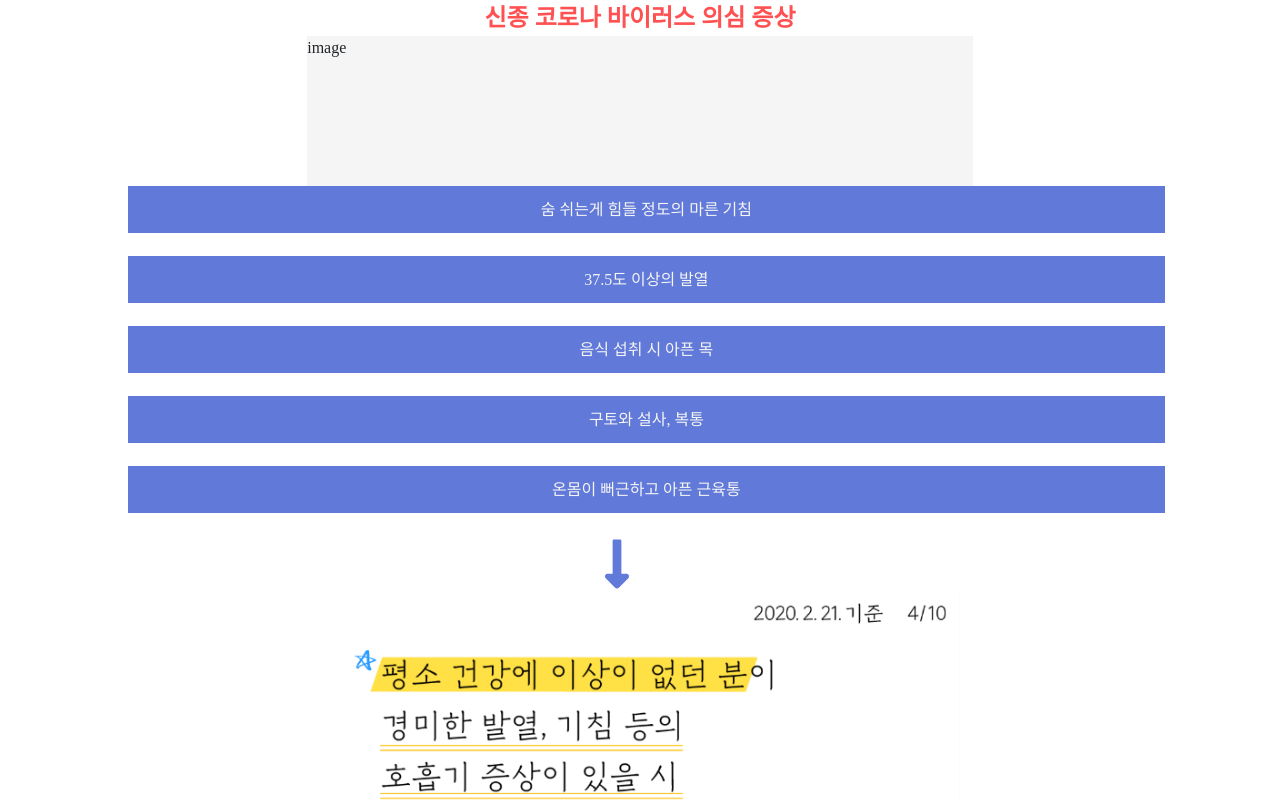
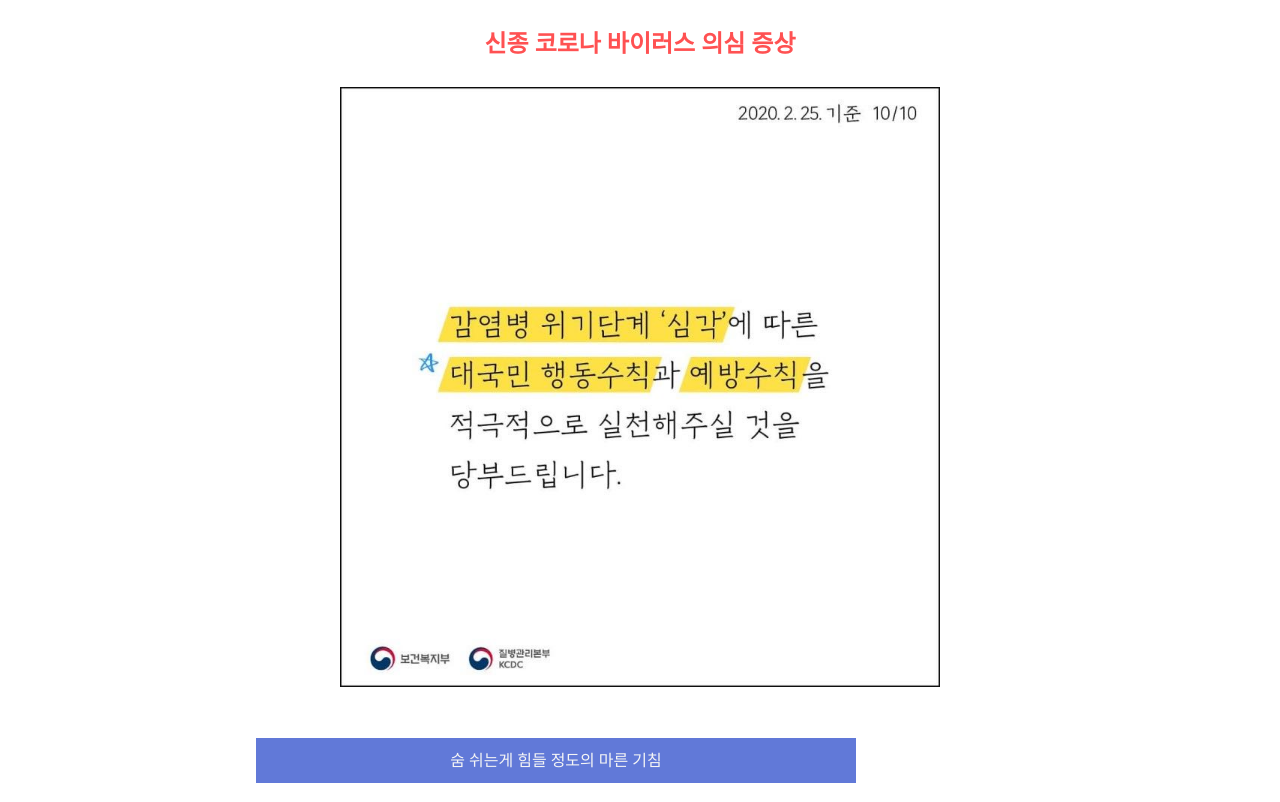
Before and after one commit to yiyb0603/Here-Corona, a React (Create React App) app: page /symptom in a window 1280 px wide. Shown: the top 802 px of the page. Built offline with nearby package versions, Linux system fonts and the light colour scheme; what core-decorators would draw is missing.

Commit message:
[ADD&FIX]이미지 추가
의심증상 이미지 추가, 스타일링

```diff
--- a/src/components/Symptom/symptom.js
+++ b/src/components/Symptom/symptom.js
@@ -1,16 +1,19 @@
 //의심 증상
 import React from 'react';
 import './symptom.scss';
+
 import { FaLongArrowAltDown } from "react-icons/fa";
+
 import symptom1 from 'asset/images/symptom1.png';
 import symptom2 from 'asset/images/symptom2.png';
 import symptom3 from 'asset/images/symptom3.png';
+import symptomMain from 'asset/images/symptomMain.jpg';
 
 const Symptom =()=> {
     return(
         <>
         <div className="symptom-title">신종 코로나 바이러스 의심 증상</div>
-        <div className="symptom-MainImage">image</div>
+        <img src={symptomMain} className="symptom-MainImage"/>
         <div className="symptom-list">
             <li className="symptom-item">숨 쉬는게 힘들 정도의 마른 기침</li>
             <li className="symptom-item">37.5도 이상의 발열</li>
--- a/src/components/Symptom/symptom.scss
+++ b/src/components/Symptom/symptom.scss
@@ -12,23 +12,26 @@ $white: #f5f5f5;
         color: $red;
         text-align: center;
         font-weight: bold;
+        margin-top: 2%;
     }
 
     &-MainImage{
-        background-color: $white;
-        width: 52%;
-        height: 100%;
-        max-height: 150px;
+        display: block;
+        width: 65%;
+        max-width: 600px;
         margin-left: auto;
         margin-right: auto;
+        margin-top: 2%;
+        margin-bottom: 4%;
     }
 
     &-list{
-        margin-left: 10%;
+        margin-left: 20%;
     }
 
     &-item{
-        width: 90%;
+        width: 73%;
+        max-width: 600px;
         max-height: 150px;
         background-color: $blue;
         margin-bottom: 2%;
@@ -41,7 +44,7 @@ $white: #f5f5f5;
     &-icon{
         color: $blue;
         font-size: 3.5rem;
-        margin-left: 40%;
+        margin-left: 28%;
     }
 
     &-imageZone{
@@ -50,7 +53,7 @@ $white: #f5f5f5;
 
     &-image{
         display: block;
-        width: 50%;
+        width: 65%;
         margin-left: auto;
         margin-right: auto;
     }
```
Also changed, not shown: src/asset/images/symptomMain.jpg (added).
